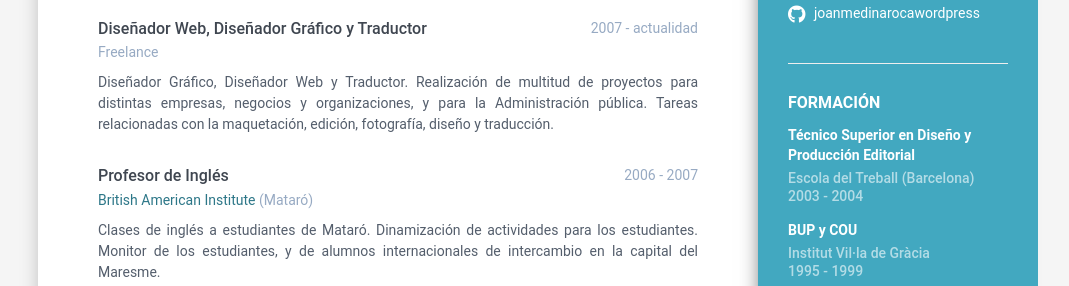
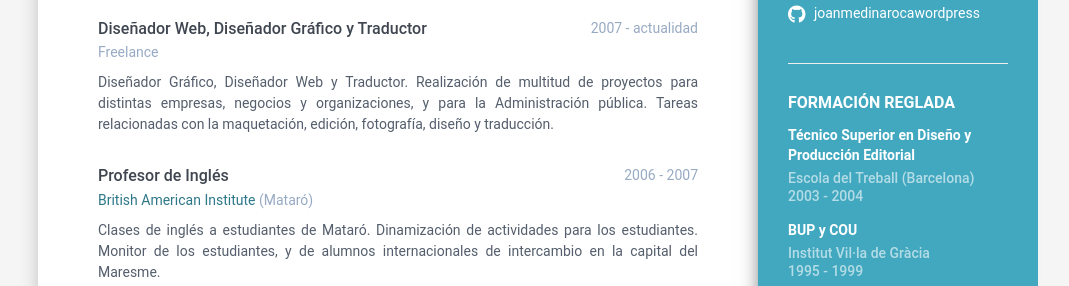
Before and after one commit to joan-medina-roca/cv.joanmedinaroca.com, a Jekyll site: the page built from index.html, in a window 1280 px wide and 900 px high, scrolled down 355 px. Shown: the part 167-453 px from the top of the window, without its empty margins (102-1171 px from the left). Built offline with Jekyll 4.4.1, drawn with Linux system fonts in a browser that asks for light colours.

Commit message:
Update education.html

```diff
--- a/_includes/education.html
+++ b/_includes/education.html
@@ -1,7 +1,7 @@
 {% assign education = site.data.data.education %} {% if education %} {% if
 site.data.data.sidebar.education %}
 <div class="education-container container-block">
-  <h2 class="container-block-title">Formación</h2>
+  <h2 class="container-block-title">Formación Reglada</h2>
 
   {% for graduation in education %}
   <div class="item">
```
